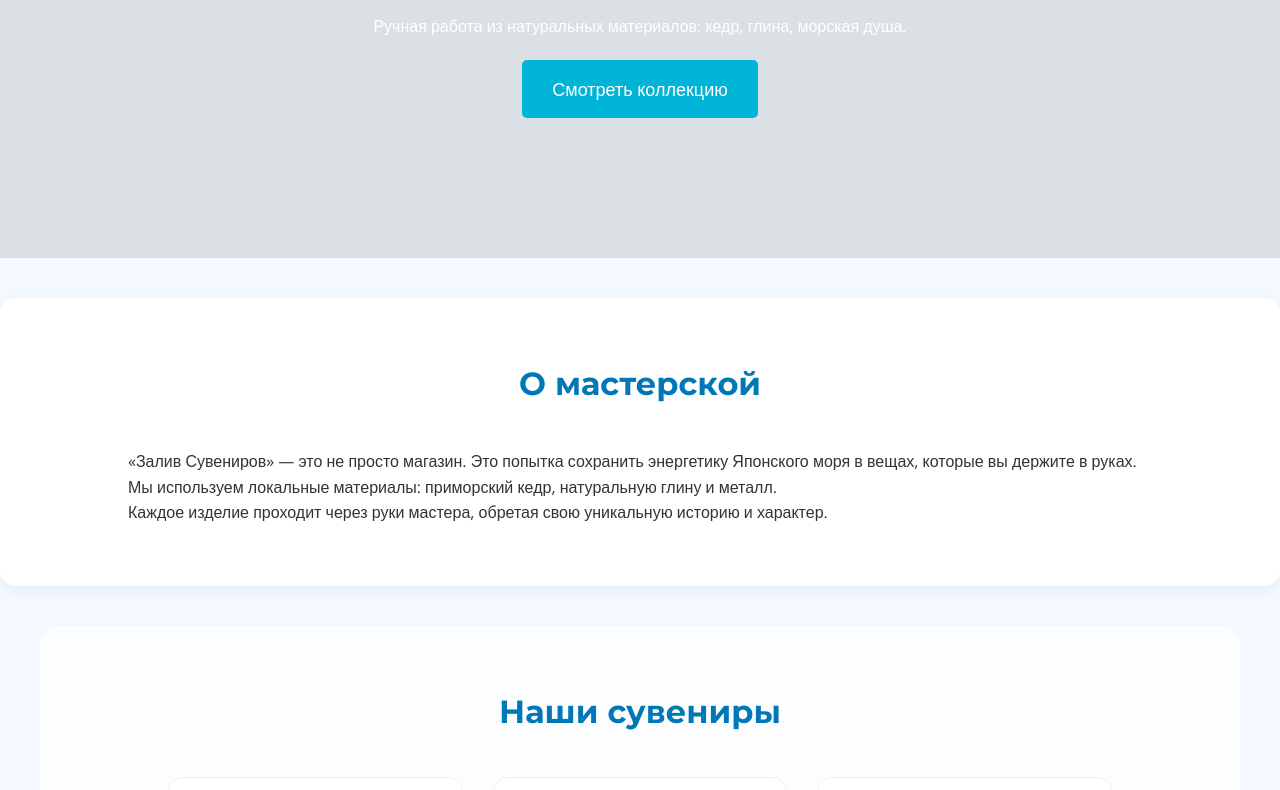
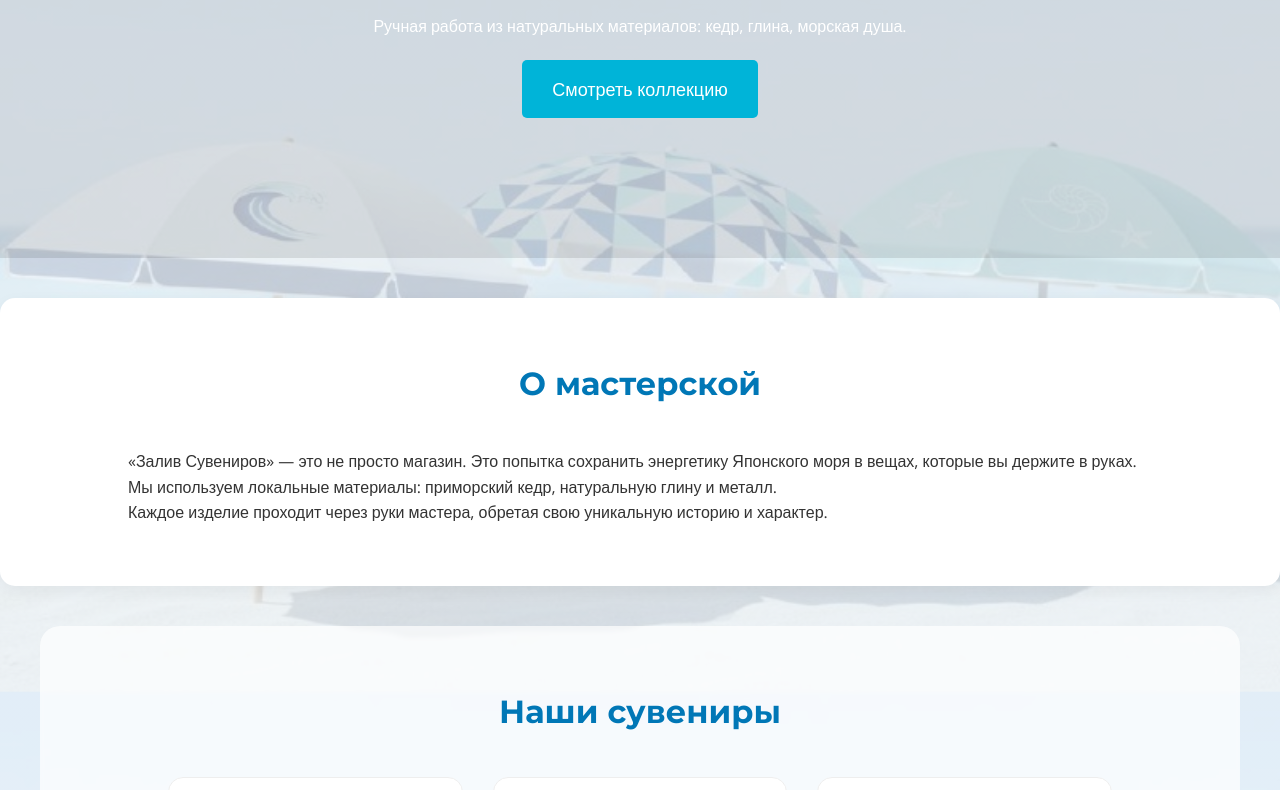
Before and after one commit to david3003003-afk/zaliv-souvenir, a plain HTML site: page index.html in a window 1280 px wide. Shown: the part 361-1151 px from the top of the page. Drawn offline with nearby package versions, Linux system fonts and the light colour scheme; files whose address does not match are found by name.

Commit message:
Restore and update styles in style.css

```diff
--- a/style.css
+++ b/style.css
@@ -13,7 +13,7 @@ body {
 
     /* ДОБАВЛЯЕМ ФОН ПЛЯЖА — ВСТАВЬ ЭТОТ БЛОК */
     background-image: linear-gradient(rgba(240, 248, 255, 0.8), rgba(240, 248, 255, 0.8)), /* Светлый слой поверх фона для читаемости */
-                      url('img/back.jpg'); /* Путь к твоему файлу */
+                      url('back.jpg'); /* Путь к твоему файлу */
     background-size: cover;    /* Фон растягивается на весь экран */
     background-position: center; /* Центрируем фон */
     background-attachment: fixed; /* Фон не прокручивается (красивый эффект) */
```
